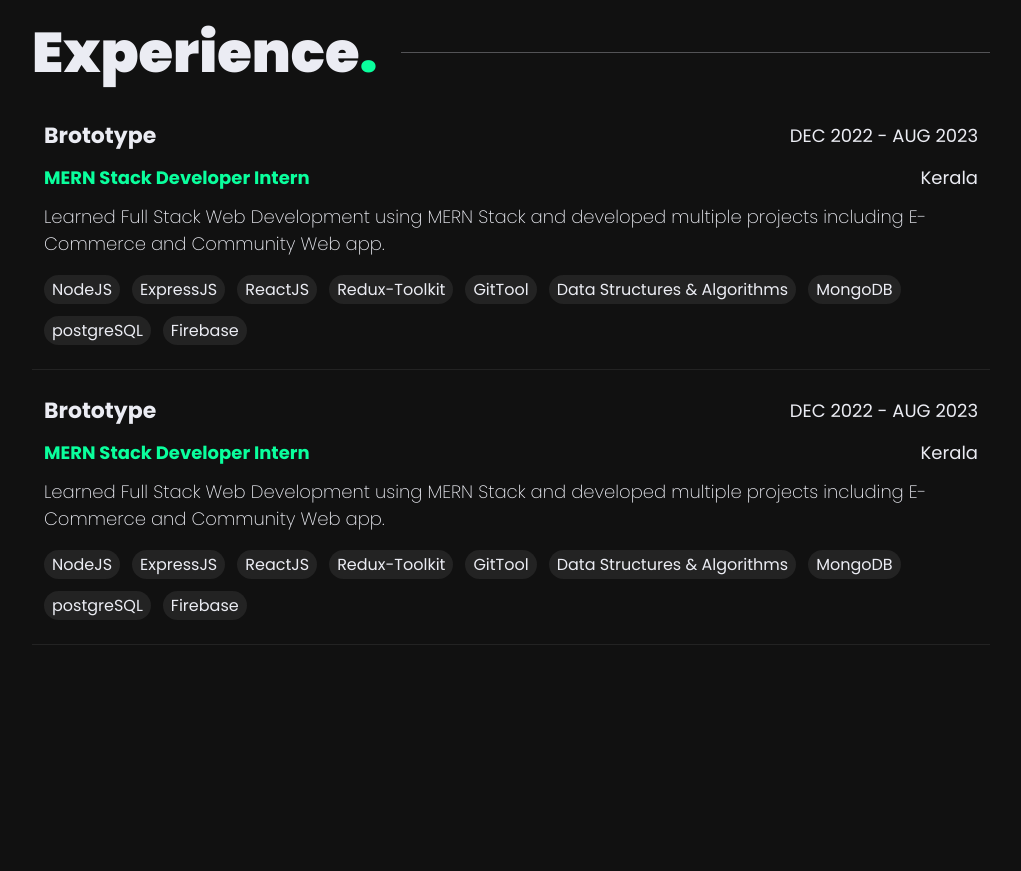
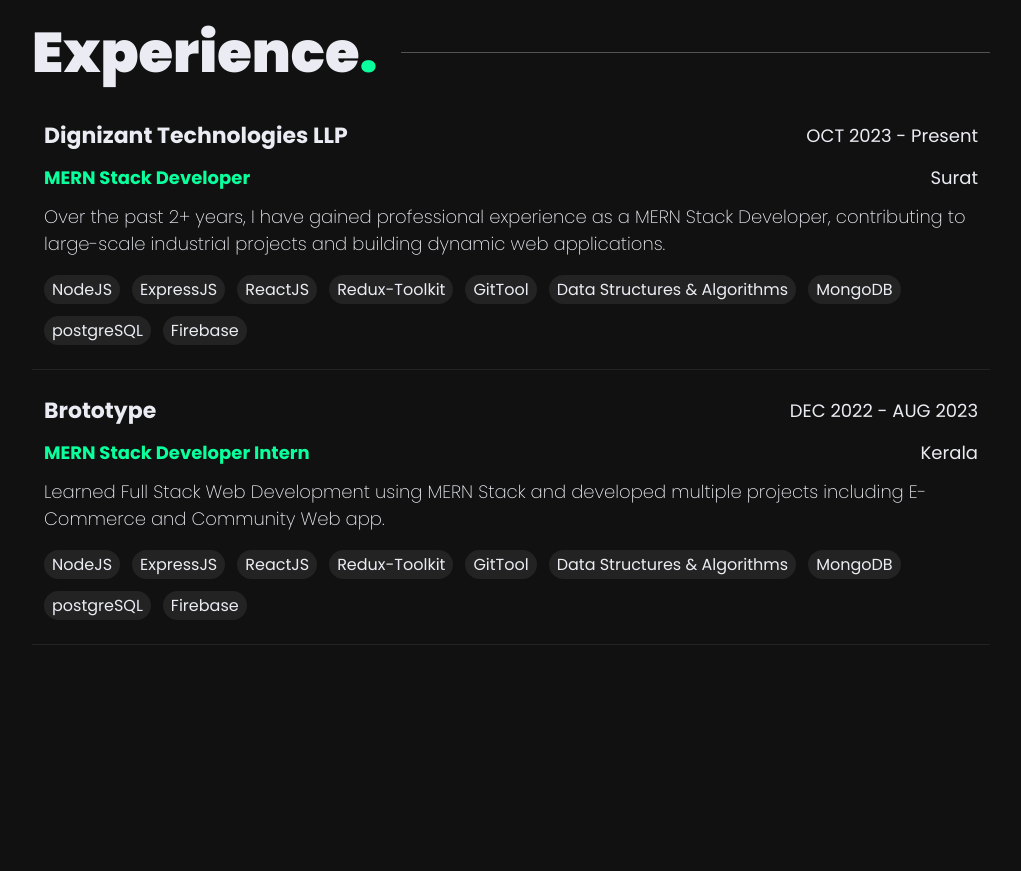
Before and after one commit to akhil-haridas/resume-portfolio, a React (Create React App) app: page / in a window 1280 px wide. Shown: the part 2900-3771 px from the top of the page, without its empty margins (159-1180 px from the left). Built offline with nearby package versions, Linux system fonts and the light colour scheme.

Commit message:
Update Experiences component with new role details and enhanced descriptions for clarity and professionalism

```diff
--- a/src/components/Experience/Experiences.jsx
+++ b/src/components/Experience/Experiences.jsx
@@ -13,7 +13,9 @@ const Experiences = () => {
             }}
           >
             <div className="content">
-              <span className="experience_title__hai7S">Brototype</span>
+              <span className="experience_title__hai7S">
+                Dignizant Technologies LLP
+              </span>
             </div>
             <div className="overlay" />
           </div>
@@ -25,7 +27,7 @@ const Experiences = () => {
             }}
           >
             <div className="content">
-              <span>DEC 2022 - AUG 2023</span>
+              <span>OCT 2023 - Present</span>
             </div>
             <div className="overlay" />
           </div>
@@ -40,7 +42,7 @@ const Experiences = () => {
           >
             <div className="content">
               <span className="experience_position__E06bW">
-                MERN Stack Developer Intern
+                MERN Stack Developer
               </span>
             </div>
             <div className="overlay" />
@@ -53,7 +55,7 @@ const Experiences = () => {
             }}
           >
             <div className="content">
-              <span>Kerala</span>
+              <span>Surat</span>
             </div>
             <div className="overlay" />
           </div>
@@ -67,8 +69,9 @@ const Experiences = () => {
         >
           <div className="content">
             <p className="experience_description__iz3mi">
-              Learned Full Stack Web Development using MERN Stack and developed
-              multiple projects including E-Commerce and Community Web app.
+              Over the past 2+ years, I have gained professional experience as a
+              MERN Stack Developer, contributing to large-scale industrial
+              projects and building dynamic web applications.
             </p>
           </div>
           <div className="overlay" />
```
